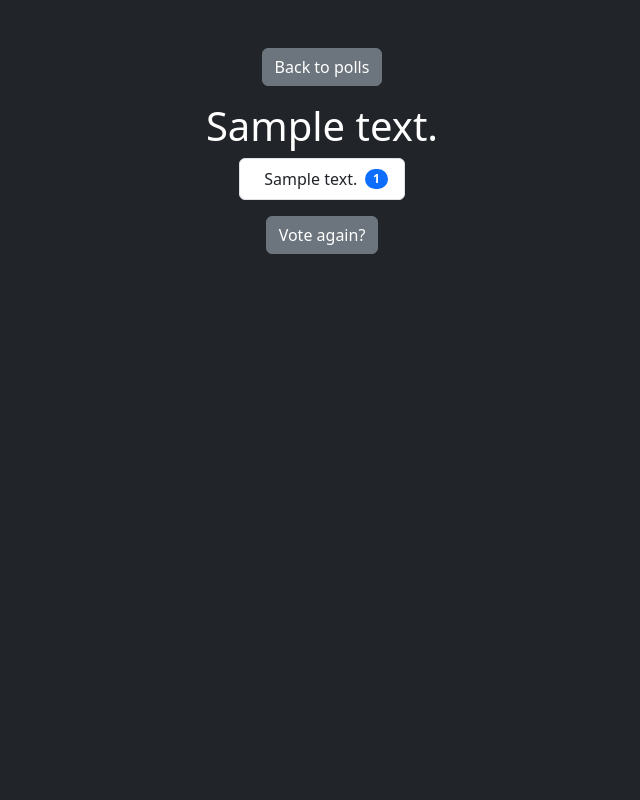
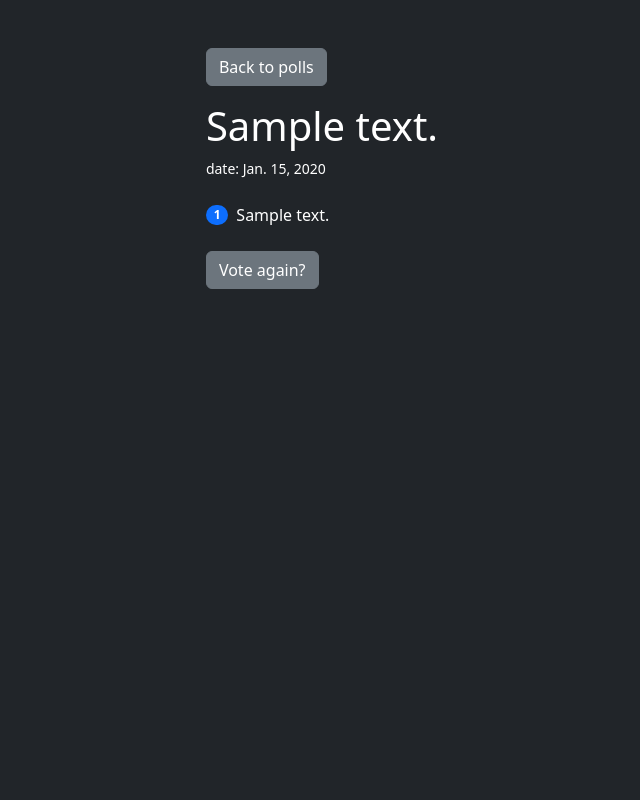
Before and after one commit to mauer9/Pollster, a Django app: page /polls/1/result in a window 1280 px wide. Shown: the whole page, without its empty margins (318-958 px from the left). Run offline with Django 4.2, Linux system fonts and the light colour scheme; tables that the repository leaves empty hold one stand-in row (values such as "Sample post"); some libraries are stand-ins or nearby versions.

Commit message:
templates
result, detail templates

```diff
--- a/mysite/polls/templates/polls/index.html
+++ b/mysite/polls/templates/polls/index.html
@@ -1,7 +1,7 @@
 {% load static %}
 <link rel="stylesheet" href="{% static 'polls/bootstrap.min.css' %}">
-<div class="container-fluid bg-dark h-100">
-    <div class="container d-flex flex-column align-items-center pt-5">
+<div class="container-fluid bg-dark min-vh-100">
+    <div class="container d-flex flex-column align-items-center py-5">
         {% if questions %}
             <div class="list-group">
                 {% for question in questions %}
--- a/mysite/polls/templates/polls/result.html
+++ b/mysite/polls/templates/polls/result.html
@@ -1,14 +1,18 @@
 {% load static %}
 <link rel="stylesheet" href="{% static 'polls/bootstrap.min.css' %}">
-<div class="container-fluid bg-dark h-100">
-    <div class="container d-flex flex-column align-items-center pt-5">
+<div class="container-fluid bg-dark min-vh-100">
+    <div class="container d-flex flex-column align-items-center py-5">
+        <div>
             <a href="{% url 'polls:index' %}" class="btn btn-secondary mb-3">Back to polls</a>
             <h1 class="text-white">{{ question.question_text }}</h1>
-        <ul class="list-group mb-3">
+            <p class="text-white">
+                <small>date: {{ question.pub_date }}</small>
+            </p>
+            <ul class="list-group list-group-flush mb-3 border-0">
                 {% for choice in question.choice_set.all %}
-                <li class="list-group-item d-flex justify-content-between align-items-center">
-                    <div class="ms-2 me-auto">{{ choice.choice_text }}</div>
-                    <span class="ms-2 badge bg-primary rounded-pill">{{ choice.votes }}</span>
+                    <li class="list-group-item bg-dark d-flex align-items-center ps-0 border-0">
+                        <span class="badge bg-primary rounded-pill">{{ choice.votes }}</span>
+                        <div class="mx-2 me-auto text-white">{{ choice.choice_text }}</div>
                     </li>
                 {% endfor %}
             </ul>
@@ -16,3 +20,4 @@
                class=" btn btn-secondary mb-3 ">Vote again?</a>
         </div>
     </div>
+</div>
```
Also changed, not shown: mysite/polls/templates/polls/detail.html (+9 -10 lines). Lines whose indentation alone changed are shown as unchanged.
